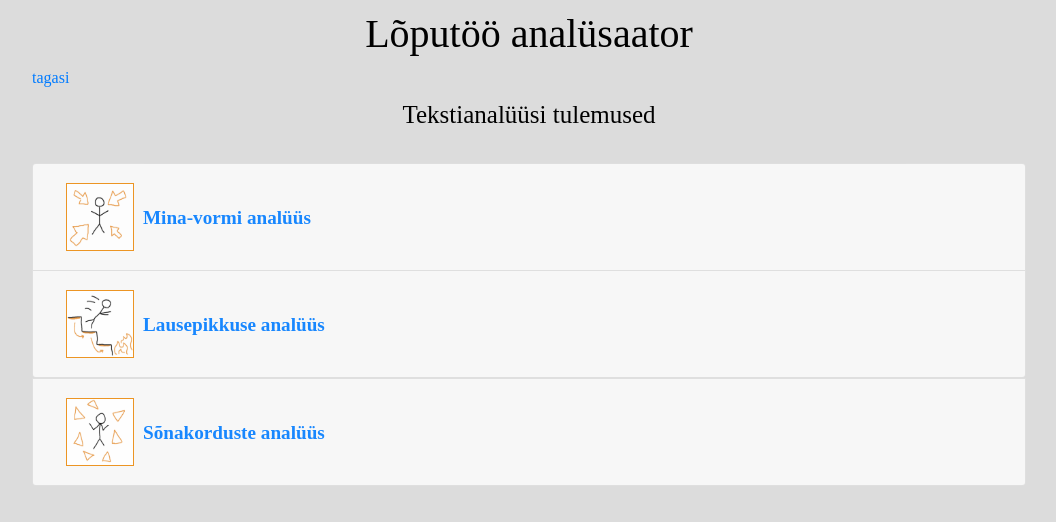
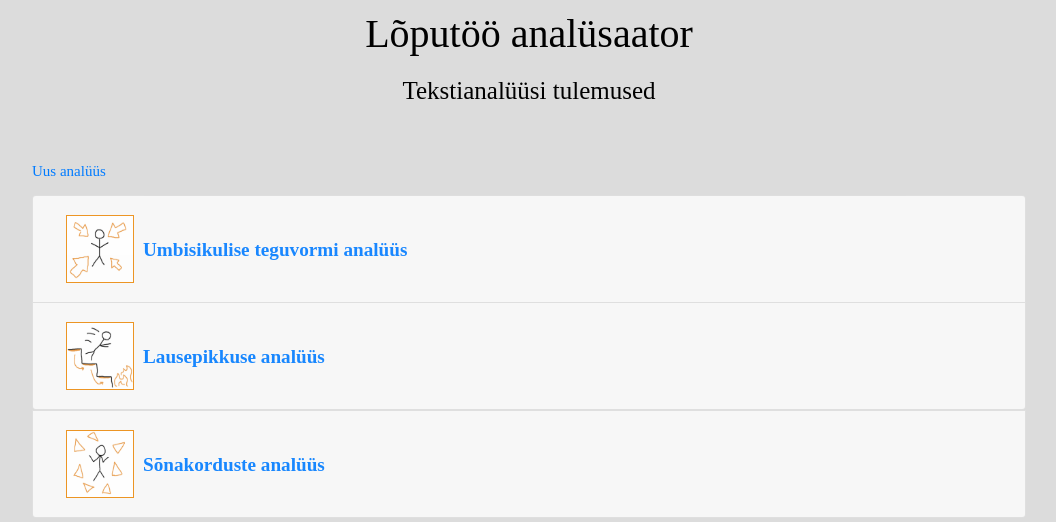
Before and after one commit to KarlKarindi/thesisanalyzer, a Flask app: template ThesisAnalyzer/templates/result.html in a window 1280 px wide. Shown: the top 522 px of the page, without its empty margins (111-1167 px from the left). Run offline with Flask 2, Linux system fonts and the light colour scheme; the template is opened without the code that fills it: most values are stand-ins (such as "Sample title", 1, 10 or a date in 2020); some libraries are stand-ins or nearby versions.

Commit message:
#36 frontend completed. Needs some organization and refactoring

```diff
--- a/ThesisAnalyzer/Services/Analysis/Style/sentences_length_analyzer.py
+++ b/ThesisAnalyzer/Services/Analysis/Style/sentences_length_analyzer.py
@@ -233,7 +233,7 @@ def is_sentence_too_long(clause_to_verb_chain_index):
 
     # TODO: Find optimal conditions that work the best
     # Conditions for deciding whether a sentence is too long
-    if total_clause_count > config.MAX_CLAUSE_AMOUNT and verb_chains_count >= half_of_clauses or verb_chains_count > 3:
+    if total_clause_count > config.MAX_CLAUSE_AMOUNT and verb_chains_count >= half_of_clauses - 1:
         return True
 
     # If 5 or mmore clauses and at least 4 verbs
--- a/ThesisAnalyzer/static/styles/style.css
+++ b/ThesisAnalyzer/static/styles/style.css
@@ -18,6 +18,14 @@ body {
   font-size: 25px;
   color: #000;
   padding-bottom: 25px;
+}
+
+.newAnalysis {
+  padding-top: 10px;
+  font-weight: 100;
+
+  font-size: 15px;
+  padding-bottom: 10px;
 }
 
 h3 {
@@ -91,6 +99,29 @@ footer {
 }
 
 .overusedAnalysis {
-  border-bottom: 1px solid;
+  border-top: 1px solid;
   border-color: #dcdcdc;
 }
+
+.overusedWordLemma {
+  padding-left: 30px;
+  padding-top: 20px;
+  text-align: center;
+  vertical-align: top;
+  border-right: 1px solid;
+  border-color: #dcdcdc;
+}
+
+.overusedWordSentence {
+  font-size: smaller;
+  padding-top: 20px;
+}
+
+.overusedWordCluster {
+  border-right: 1px solid;
+  border-color: #dcdcdc;
+}
+
+.sentence {
+  font-size: smaller;
+}
--- a/ThesisAnalyzer/templates/result.html
+++ b/ThesisAnalyzer/templates/result.html
@@ -12,8 +12,9 @@
 <body>
   <div class="container">
     <h1 class="headerTitle">Lõputöö analüsaator</h1>
-    <a href="/">tagasi</a>
     <h1 class="headerResults">Tekstianalüüsi tulemused</h1>
+
+    <h1><a class="newAnalysis" href="/">Uus analüüs</a></h1>
 
     <div class="accordion">
       <div class="accordion" id="accordion">
@@ -26,7 +27,7 @@
                   <img class="image" src="{{ url_for('static', filename='images/personalSentence.png') }}" />
                 </div>
                 <div class="analysisHeader">
-                  Mina-vormi analüüs
+                  Umbisikulise teguvormi analüüs
                 </div>
               </div>
             </button>
@@ -35,7 +36,7 @@
             <div class="card-body">
               <div class="analysisResult">
                 {% if is_impersonal %}
-                <h5>Tekstis ei leidu mina- või meie-vormi</h5>
+                <h5>Tekstis ei leidu mina- või meie-vormi.</h5>
                 {% else %}
                 <h5>Järgnevates lausetes leidub mina- või meie-vormi:</h5>
                 <thead>
@@ -70,7 +71,7 @@
           <div id="collapseTwo" class="collapse" aria-labelledby="headingTwo" data-parent="#accordion">
             <div class="card-body">
               {% if long_sentences|length == 0 %}
-              <h5>Analüüs ei tuvastanud ühtegi pikka lauset</h5>
+              <h5>Analüüs ei tuvastanud ühtegi pikka lauset.</h5>
               {% else %}
               <h5>Järgnevaid lauseid võib pidada liiga pikaks:</h5>
               {%- for sentence in long_sentences %}
@@ -98,21 +99,31 @@
         </div>
         <div id="collapseThree" class="collapse" aria-labelledby="headingThree" data-parent="#accordion">
           <div class="card-body">
+            {% if overused_words|length == 0 %}
+            <h5>Analüüs ei tuvastanud ühtegi suuremat sõnakordust.</h5>
+            {% else %}
             <table cellspacing="6" cellpadding="20">
               {%- for word in overused_words %}
+              <tr class="overusedAnalysis">
+                <td class="overusedWordLemma">
+                  <span><b> {{word.lemma}}</b></span><br>
+                  <span>{{word.times_used}}x</span>
+                </td>
 
-              <tr class="overusedAnalysis">
-                <td>
-                  <span style="font-weight: bold"> {{word.lemma}}</span>
-                  <span>{{word.times_used}}x</span>
-
-                <td colspan="8" style="font-size: smaller; padding-top: 20px;">
-
+                <td colspan="8" class="overusedWordSentence">
                   {%- for sentence in highlighted_sentences[loop.index0] %}
                   <p>{{sentence[0]}}<b>{{sentence[1]}}</b>{{sentence[2]}}</p>
                   {%- endfor %}
+              </tr>
 
-                  {%- for clusters in highlighted_clusters[loop.index0] %}
+              {%- for clusters in highlighted_clusters[loop.index0] %}
+              <tr>
+                <td class="overusedWordCluster">
+                  <div class="imageContainer">
+                    <img class="image" src="{{ url_for('static', filename='images/overusedWordCluster.png') }}">
+                  </div>
+                </td>
+                <td class="sentence">
                   <p>
                     {%- for sentence_part in clusters %}
                     {% if loop.index % 2 != 0 %}
@@ -125,10 +136,9 @@
                   {%- endfor %}
                   {%- endfor %}
                 </td>
-                </td>
               </tr>
-              >
             </table>
+            {% endif %}
           </div>
         </div>
       </div>
```
